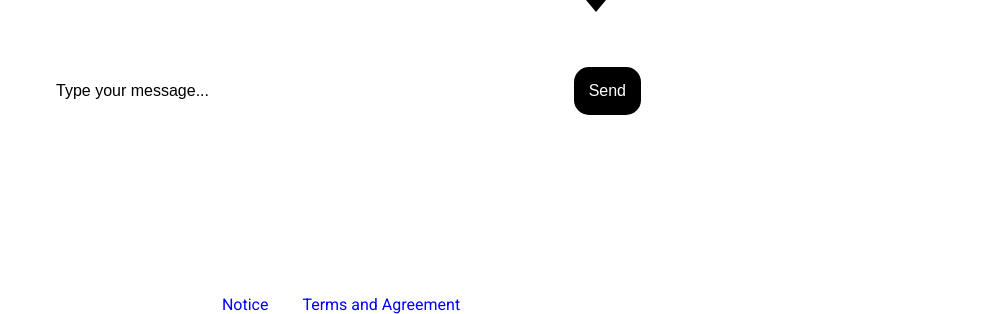
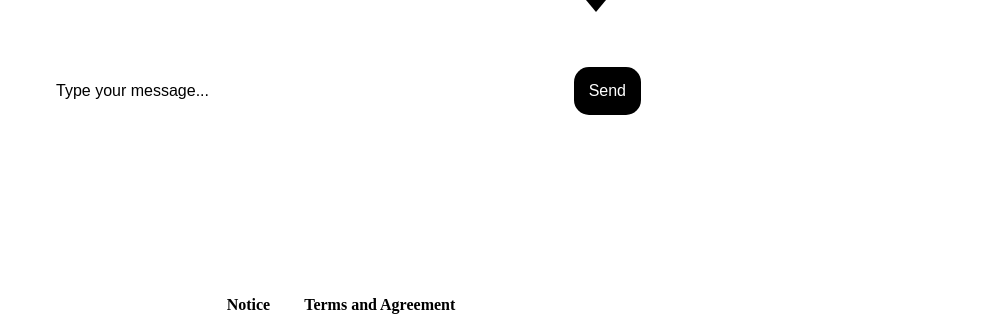
Before and after one commit to vgella/landing-page, a plain HTML site: page index.html in a window 1280 px wide. Shown: the part 1071-1385 px from the top of the page, without its empty margins (299-1280 px from the left). Drawn offline with Linux system fonts and the light colour scheme; no server answers.

Commit message:
Update index.html

```diff
--- a/index.html
+++ b/index.html
@@ -186,7 +186,7 @@
                 max-height: 200px;
             }
         }
-                .footer-links {
+        .footer-links {
             text-align: center;
             margin-top: 30px;
         }
@@ -195,7 +195,9 @@
             display: inline-block;
             margin: 0 15px;
             text-decoration: none;
-            color: blue;
+            color: black;
+            font-family: 'Times New Roman', serif;
+            font-weight: bold;
             font-size: 16px;
             cursor: pointer;
         }
```
